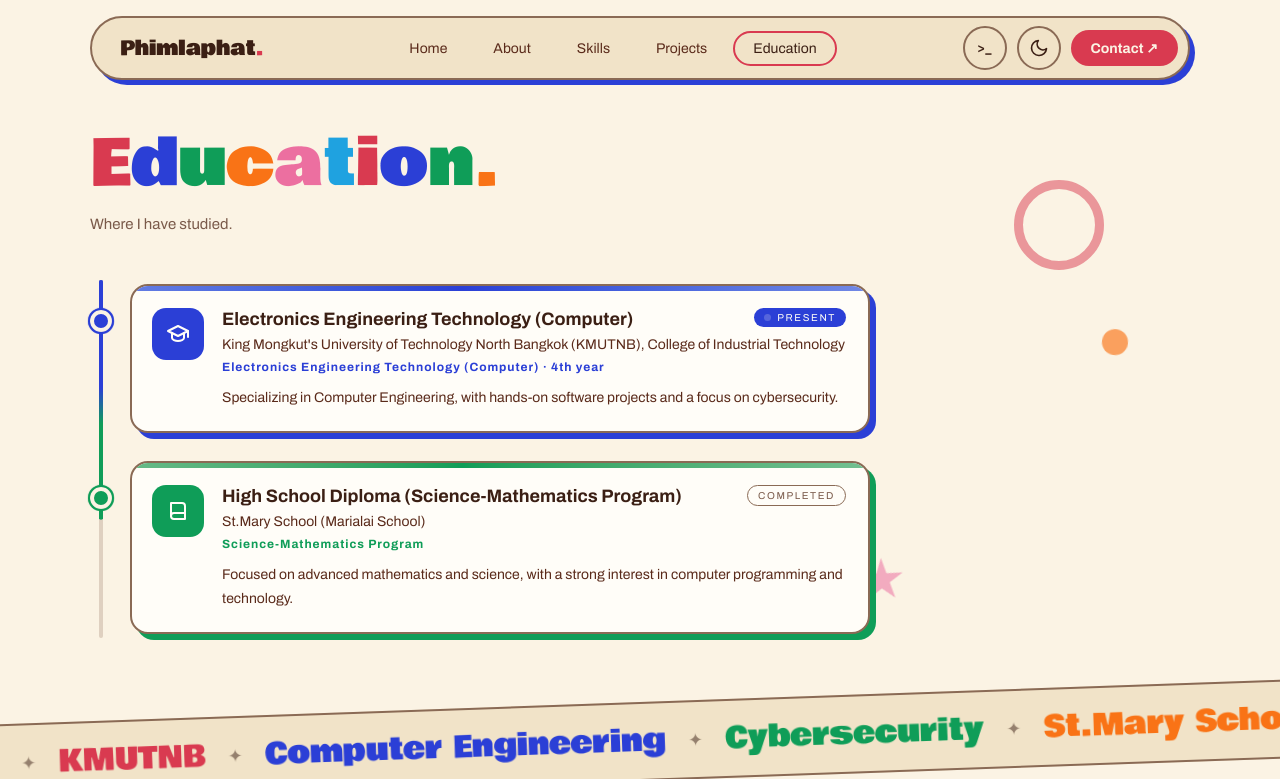
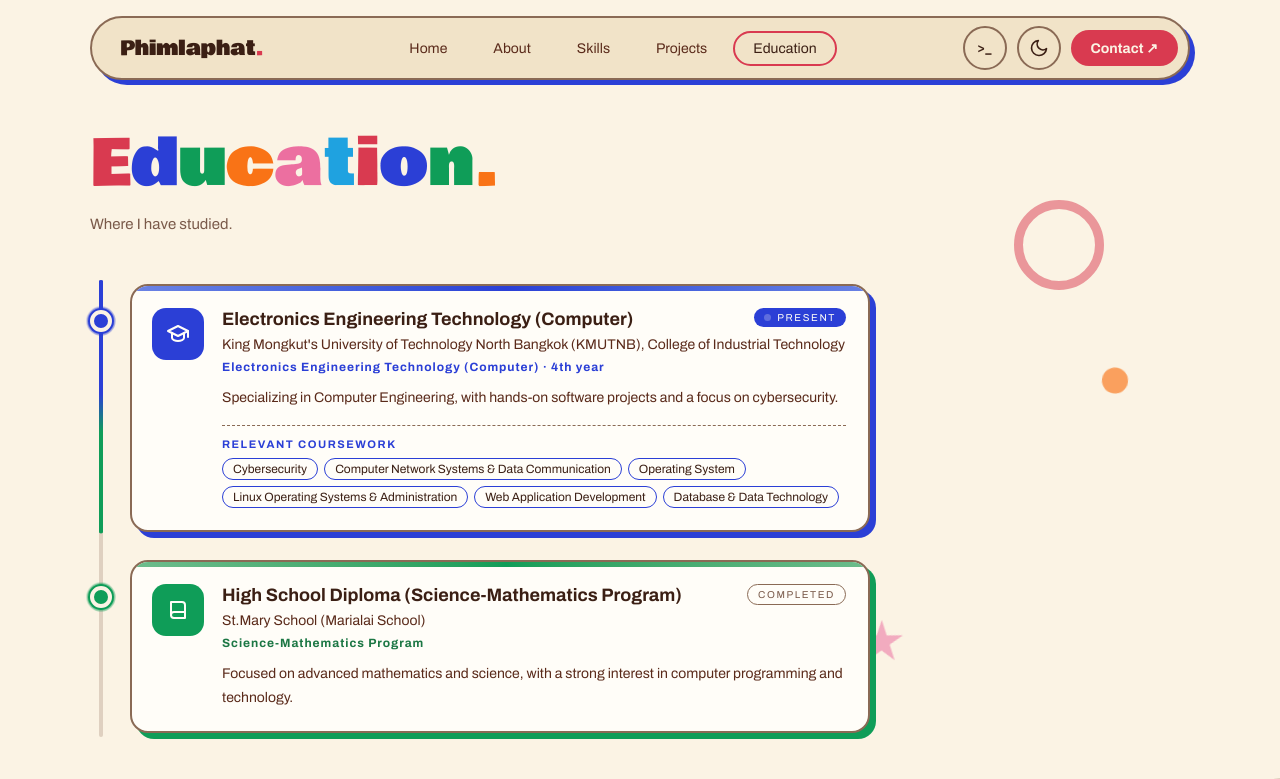
Before and after one commit to s6603051634011/portfolio, a React (Vite) app: page /#/education in a window 1280 px wide. Shown: the top 779 px of the page. Built offline with nearby package versions, Linux system fonts and the light colour scheme; a web font is replaced by a local one.

Commit message:
add info

```diff
--- a/src/education.css
+++ b/src/education.css
@@ -64,8 +64,14 @@
 @keyframes edu-blink { 50% { opacity: .2; } }
 .edu .badge.done { background: none; color: var(--muted); border: 1px solid var(--line); }
 .edu .t-place { color: var(--text-soft); margin: 6px 0 0; font-size: 14px; }
-.edu .t-period { color: var(--ic); margin: 8px 0 0; font-size: 12px; font-weight: 700; letter-spacing: .08em; }
+.edu .t-period { color: var(--it, var(--ic)); margin: 8px 0 0; font-size: 12px; font-weight: 700; letter-spacing: .08em; }
 .edu .t-text { color: var(--text-soft); margin: 12px 0 0; font-size: 14px; line-height: 1.65; }
+
+/* วิชาที่เกี่ยวข้อง */
+.edu .t-courses { margin-top: 16px; border-top: 1px dashed var(--line); padding-top: 12px; }
+.edu .t-courses-title { margin: 0 0 8px; font-size: 11px; font-weight: 700; letter-spacing: .14em; color: var(--it, var(--muted)); }
+.edu .t-courses ul { list-style: none; margin: 0; padding: 0; display: flex; flex-wrap: wrap; gap: 6px; }
+.edu .t-courses li { font-size: 12px; color: var(--surface-text); border: 1.5px solid var(--ic); border-radius: 999px; padding: 3px 10px; }
 
 /* ---------- แถบตัวหนังสือวิ่ง (กว้างเต็มจอ ตัดส่วนที่เอียงล้นออก) ---------- */
 .ribbon-wrap { width: 100vw; margin: 40px 0 0 calc(50% - 50vw); padding-block: 24px; overflow: hidden; }
--- a/src/page-fx.css
+++ b/src/page-fx.css
@@ -1,3 +1,13 @@
+/* ============ สีสำหรับตัวหนังสือเล็ก ============
+   --c1..--c6 สดแต่บางสีจางบนพื้นครีม (ส้ม ชมพู ฟ้า เขียว) จึงมี --t1..--t6 ที่เข้มขึ้น
+   ให้อ่านง่ายตามเกณฑ์ (contrast อย่างน้อย 4.5:1) ใช้กับตัวหนังสือเล็กและกรอบ focus */
+:root { /* ธีม night: สีเดิมอ่านง่ายอยู่แล้ว ยกเว้นชมพูบนการ์ด */
+  --t1: var(--c1); --t2: var(--c2); --t3: #ff9cbb; --t4: var(--c4); --t5: var(--c5); --t6: var(--c6);
+}
+:root[data-theme='warm'] {
+  --t1: #c9374a; --t2: #2b3fd6; --t3: #1c7744; --t4: #ad5115; --t5: #a54f68; --t6: #2a6e8e;
+}
+
 /* ============ ของตกแต่งที่ใช้ร่วมกันทุกหน้า ============ */
 /* หน้าใดมี <PageShapes> ให้ใส่คลาส fx-page ที่ section ของหน้า */
 .fx-page { position: relative; }
@@ -56,13 +66,13 @@
 .about .hp:nth-of-type(odd) .hp-link { border-bottom-color: var(--c2); }
 .about .hp:nth-of-type(even) .hp-link { border-bottom-color: var(--c3); }
 .about .hp:nth-of-type(odd) .hp-link:hover { color: var(--c2); }
-.about .hp:nth-of-type(even) .hp-link:hover { color: var(--c3); }
+.about .hp:nth-of-type(even) .hp-link:hover { color: var(--t3); }
 
 /* Contact: แต่ละช่องมีสีกรอบตอนพิมพ์ต่างกัน */
-.contact input[name='name']:focus { outline-color: var(--c2); }
-.contact input[name='email']:focus { outline-color: var(--c3); }
-.contact input[name='subject']:focus { outline-color: var(--c4); }
-.contact textarea:focus { outline-color: var(--c5); }
+.contact input[name='name']:focus { outline-color: var(--t2); }
+.contact input[name='email']:focus { outline-color: var(--t3); }
+.contact input[name='subject']:focus { outline-color: var(--t4); }
+.contact textarea:focus { outline-color: var(--t5); }
 .contact input:focus, .contact textarea:focus { outline-width: 3px; }
 .map-wrap { width: 100%; }
 .map-wrap .map { border: 2px solid var(--line); border-radius: 18px; box-shadow: 8px 8px 0 var(--c2); }
@@ -81,7 +91,7 @@
   background: none; border: 2px solid var(--line); border-radius: 999px; padding: 6px 14px;
   transition: border-color .2s, color .2s;
 }
-.direct-btn:hover, .direct-btn:focus-visible { border-color: var(--c3); color: var(--c3); outline: none; }
+.direct-btn:hover, .direct-btn:focus-visible { border-color: var(--t3); color: var(--t3); outline: none; }
 
 /* แก้ล้นจอบนมือถือ */
 @media (max-width: 820px) {
--- a/src/pages/Education.tsx
+++ b/src/pages/Education.tsx
@@ -12,7 +12,8 @@ type Item = {
   status: 'present' | 'completed'
   period?: string // ใส่ช่วงเวลาเองได้ เช่น '2023 – Present'
   text: string
-  color: string // สีประจำการ์ด (จากธีม --c1..--c6)
+  color: number // สีประจำการ์ด 1-6 (= --c1..--c6 สำหรับพื้น/เส้น และ --t1..--t6 สำหรับตัวหนังสือ)
+  courses?: string[] // วิชาที่เกี่ยวข้อง (จาก CV)
   icon: 'cap' | 'book'
 }
 
@@ -24,7 +25,15 @@ const education: Item[] = [
     status: 'present',
     period: 'Electronics Engineering Technology (Computer) · 4th year',
     text: 'Specializing in Computer Engineering, with hands-on software projects and a focus on cybersecurity.',
-    color: 'var(--c2)',
+    color: 2,
+    courses: [
+      'Cybersecurity',
+      'Computer Network Systems & Data Communication',
+      'Operating System',
+      'Linux Operating Systems & Administration',
+      'Web Application Development',
+      'Database & Data Technology',
+    ],
     icon: 'cap',
   },
   {
@@ -33,7 +42,7 @@ const education: Item[] = [
     status: 'completed',
     period: 'Science-Mathematics Program',
     text: 'Focused on advanced mathematics and science, with a strong interest in computer programming and technology.',
-    color: 'var(--c3)',
+    color: 3,
     icon: 'book',
   },
 ]
@@ -121,7 +130,7 @@ export default function Education() {
       <div className="timeline">
         <span className="timeline-fill" aria-hidden="true" />
         {education.map((it) => (
-          <div className="t-item" key={it.title} style={{ '--ic': it.color } as CSSProperties}>
+          <div className="t-item" key={it.title} style={{ '--ic': `var(--c${it.color})`, '--it': `var(--t${it.color})` } as CSSProperties}>
             <span className="t-dot" aria-hidden="true" />
             <article className="t-card" onPointerMove={tilt} onPointerLeave={untilt}>
               <div className="t-icon">{ICONS[it.icon]}</div>
@@ -133,6 +142,14 @@ export default function Education() {
                 <p className="t-place">{it.place}</p>
                 {it.period && <p className="t-period">{it.period}</p>}
                 <p className="t-text">{it.text}</p>
+                {it.courses && (
+                  <div className="t-courses">
+                    <p className="t-courses-title">RELEVANT COURSEWORK</p>
+                    <ul>
+                      {it.courses.map((c) => <li key={c}>{c}</li>)}
+                    </ul>
+                  </div>
+                )}
               </div>
             </article>
           </div>
@@ -144,7 +161,7 @@ export default function Education() {
         <div className="rb-track">
           {[0, 1].map((copy) =>
             ribbon.map((w, i) => (
-              <span key={`${copy}-${i}`} style={{ '--rc': `var(--c${(i % 6) + 1})` } as CSSProperties}>
+              <span key={`${copy}-${i}`} style={{ '--rc': `var(--t${(i % 6) + 1})` } as CSSProperties}>
                 {w}
               </span>
             ))
--- a/src/pages/Home.tsx
+++ b/src/pages/Home.tsx
@@ -18,9 +18,9 @@ const SHAPES: Shape[] = [
 
 // บทบาทที่พิมพ์วนทีละอัน แต่ละอันมีสีของตัวเอง
 const ROLES = [
-  { text: 'Computer Engineering student', color: 'var(--c2)' },
-  { text: 'Security intern candidate', color: 'var(--c1)' },
-  { text: 'Full-stack developer', color: 'var(--c3)' },
+  { text: 'Computer Engineering student', color: 'var(--t2)' },
+  { text: 'Security intern candidate', color: 'var(--t1)' },
+  { text: 'Full-stack developer', color: 'var(--t3)' },
 ]
 
 export default function Home() {
--- a/src/pages/Projects.tsx
+++ b/src/pages/Projects.tsx
@@ -151,7 +151,7 @@ export default function Projects() {
           <article
             className="stk"
             key={p.title}
-            style={{ '--i': i, '--ic': `var(--c${(i % 5) + 1})` } as CSSProperties}
+            style={{ '--i': i, '--ic': `var(--c${(i % 5) + 1})`, '--it': `var(--t${(i % 5) + 1})` } as CSSProperties}
           >
             <span className="stk-light" aria-hidden="true"><i /></span>
             <header className="stk-head">
--- a/src/stack.css
+++ b/src/stack.css
@@ -12,14 +12,14 @@
 .stk-no { font-family: var(--font-display); font-size: 28px; line-height: 1; color: var(--ic, var(--text)); }
 .stk-head h2 {
   flex: 1; margin: 0; font-family: var(--font-display); font-weight: 400;
-  font-size: clamp(18px, 2vw, 24px); line-height: 1.2; color: color-mix(in srgb, var(--ic, var(--accent)) 82%, var(--text));
+  font-size: clamp(18px, 2vw, 24px); line-height: 1.2; color: var(--it, var(--accent));
 }
 .stk-links { display: flex; gap: 8px; }
 .stk-pill {
   border: 2px solid var(--line); border-radius: 999px; padding: 6px 16px; color: var(--text);
   font-size: 11px; font-weight: 700; letter-spacing: .12em; text-decoration: none; transition: border-color .2s, color .2s;
 }
-.stk-pill:hover, .stk-pill:focus-visible { border-color: var(--ic, var(--accent)); color: var(--ic, var(--accent)); outline: none; }
+.stk-pill:hover, .stk-pill:focus-visible { border-color: var(--ic, var(--accent)); color: var(--it, var(--accent)); outline: none; }
 
 .stk-body { display: grid; grid-template-columns: minmax(0, 1fr) minmax(0, 1fr); gap: 28px; align-items: start; }
 .stk-body.one { grid-template-columns: 1fr; }
```
